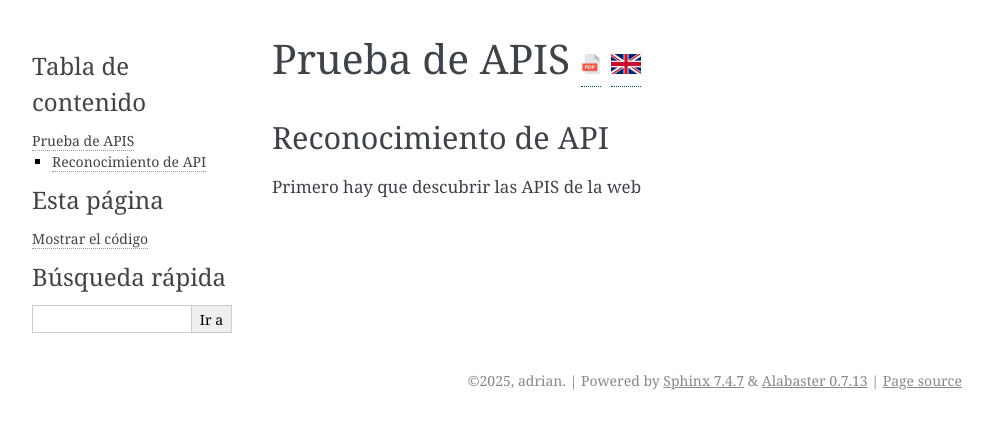
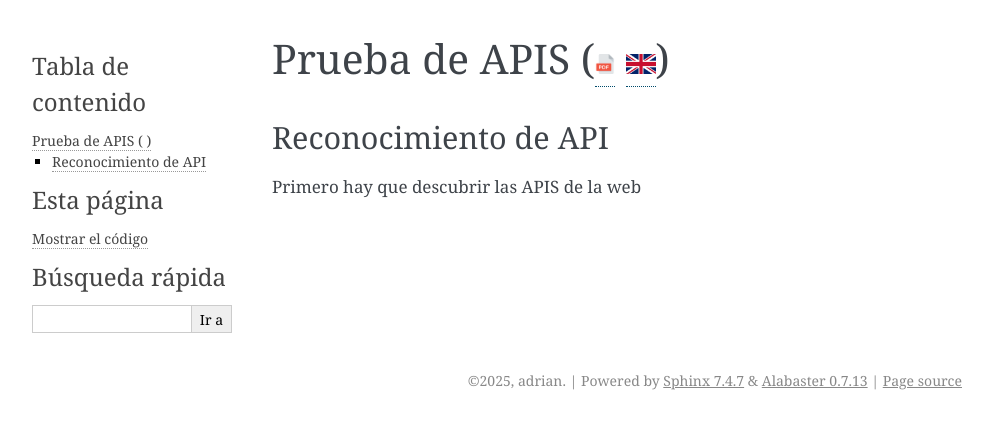
Before and after one commit to PumukyDev/portswigger-websecurity-academy, a Sphinx documentation site: the page built from docs/api-testing.rst, in a window 1280 px wide. Shown: the top 429 px of the page, without its empty margins (148-1141 px from the left). Built offline with Sphinx 7.4.7, drawn with Linux system fonts in a browser that asks for light colours; some of the changed lines change nothing that is shown.

Commit message:
docs: Update documentation

```diff
--- a/docs/api-testing.rst
+++ b/docs/api-testing.rst
@@ -1,5 +1,7 @@
-Prueba de APIS |pdf| |language|
-================================
+.. title:: Prueba de APIS
+
+Prueba de APIS (|pdf| |language|)
+=================================
 
 .. |pdf| image:: assets/main/pdf.png
    :height: 20px
```
